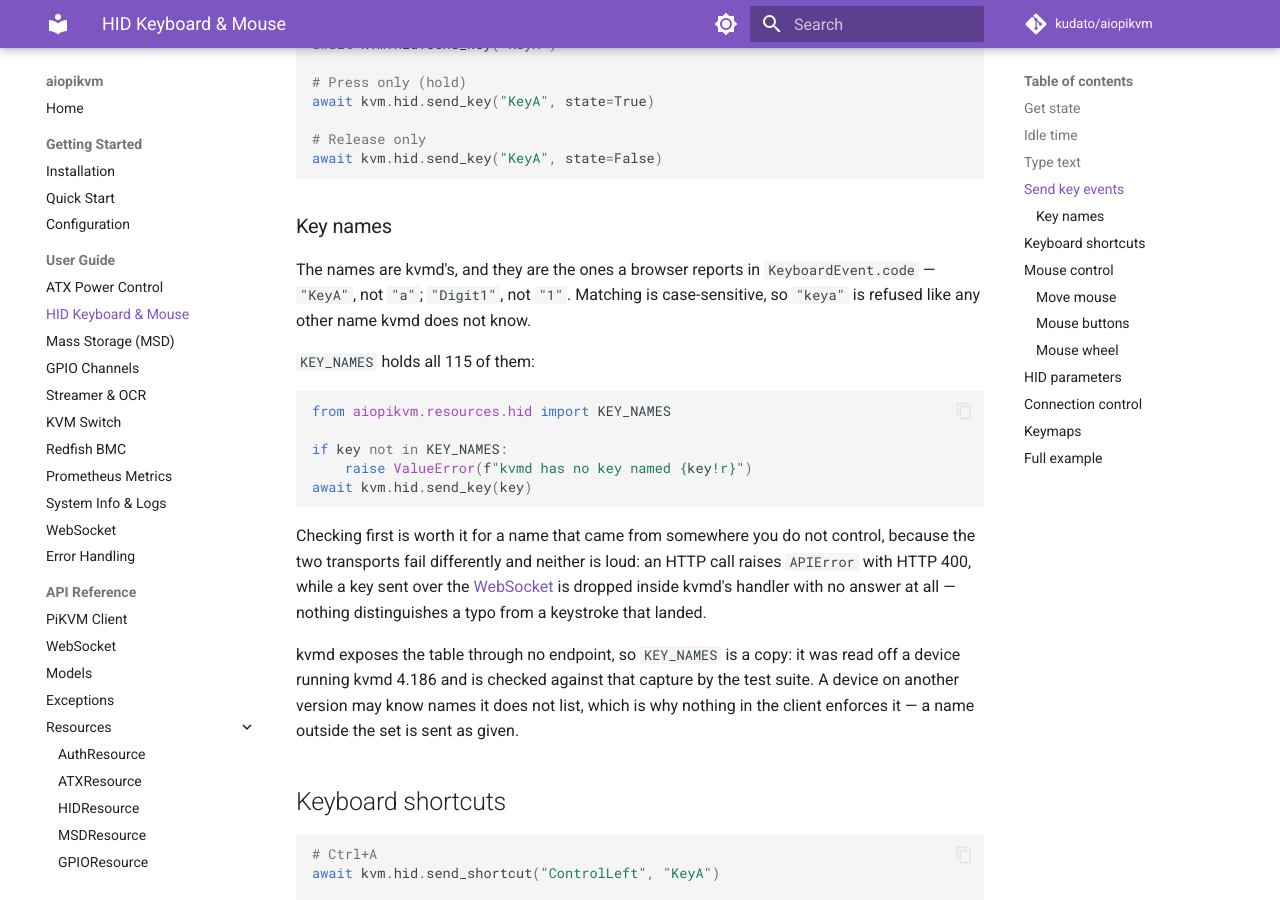
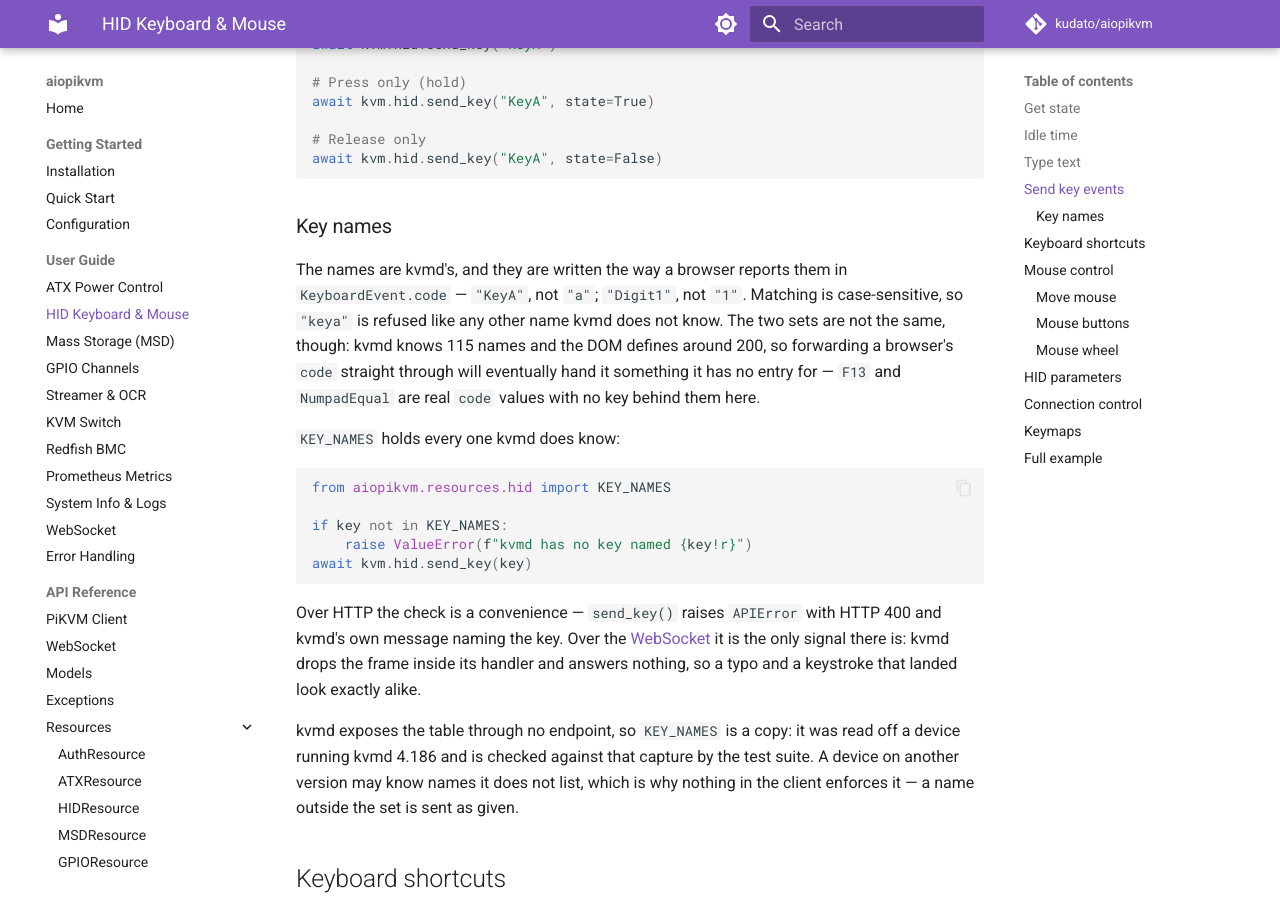
Before and after one commit to kudato/aiopikvm, an MkDocs documentation site: the page built from docs/guide/hid.md, in a window 1280 px wide and 900 px high, scrolled down 1462 px. Built offline with MkDocs 1.6.1 and Material for MkDocs 9.7.7, drawn with Linux system fonts in a browser that asks for light colours; comment, search, counter and statistics services are not loaded.

Commit message:
fix(hid): refuse a shortcut key kvmd would split away, and correct the prose
Why this change was needed:
Review found that the claim "fails quietly on both transports" is false for
HTTP: send_key() raises APIError with kvmd's own message naming the key, and
only the WebSocket is silent. It also found a real hole behind that prose —
kvmd takes the shortcut as one string and splits it on [,\t ]+, dropping what
falls out empty, so send_shortcut("ControlLeft", "") pressed one key and
answered 200 with nothing said about the other. That is exactly the silent
miss this issue exists to close, on the transport that is supposed to be the
loud one. And the capture command recorded in the manifest printed compact
JSON while the fixture is indented, so re-reading the table would diff
against git for reasons that are not drift.

What changed:
- send_shortcut() refuses an empty key or one holding a comma, space or tab,
  and raises ConfigurationError rather than ValueError for no keys at all,
  matching what the other resources raise for unusable arguments
- the docstring, the guide and the changelog state the asymmetry instead of
  claiming both transports are quiet
- the manifest command now reproduces hid_keys.json byte for byte
- a live test covers the HTTP 400 and proves kvmd validates a whole shortcut
  before pressing any of it
- the guide warns that a browser's KeyboardEvent.code is a larger set than
  kvmd's, and the contract test pins the count the docs quote

````diff
--- a/docs/guide/hid.md
+++ b/docs/guide/hid.md
@@ -77,12 +77,15 @@
 
 ### Key names
 
-The names are kvmd's, and they are the ones a browser reports in
+The names are kvmd's, and they are written the way a browser reports them in
 `KeyboardEvent.code` — `"KeyA"`, not `"a"`; `"Digit1"`, not `"1"`. Matching
 is case-sensitive, so `"keya"` is refused like any other name kvmd does not
-know.
+know. The two sets are not the same, though: kvmd knows 115 names and the
+DOM defines around 200, so forwarding a browser's `code` straight through
+will eventually hand it something it has no entry for — `F13` and
+`NumpadEqual` are real `code` values with no key behind them here.
 
-`KEY_NAMES` holds all 115 of them:
+`KEY_NAMES` holds every one kvmd does know:
 
 ```python
 from aiopikvm.resources.hid import KEY_NAMES
@@ -92,11 +95,11 @@
 await kvm.hid.send_key(key)
 ```
 
-Checking first is worth it for a name that came from somewhere you do not
-control, because the two transports fail differently and neither is loud:
-an HTTP call raises `APIError` with HTTP 400, while a key sent over the
-[WebSocket](websocket.md) is dropped inside kvmd's handler with no answer at
-all — nothing distinguishes a typo from a keystroke that landed.
+Over HTTP the check is a convenience — `send_key()` raises `APIError` with
+HTTP 400 and kvmd's own message naming the key. Over the
+[WebSocket](websocket.md) it is the only signal there is: kvmd drops the
+frame inside its handler and answers nothing, so a typo and a keystroke that
+landed look exactly alike.
 
 kvmd exposes the table through no endpoint, so `KEY_NAMES` is a copy: it was
 read off a device running kvmd 4.186 and is checked against that capture by
````
Also changed, not shown: CHANGELOG.md (+17 -8 lines), 6 other files.
